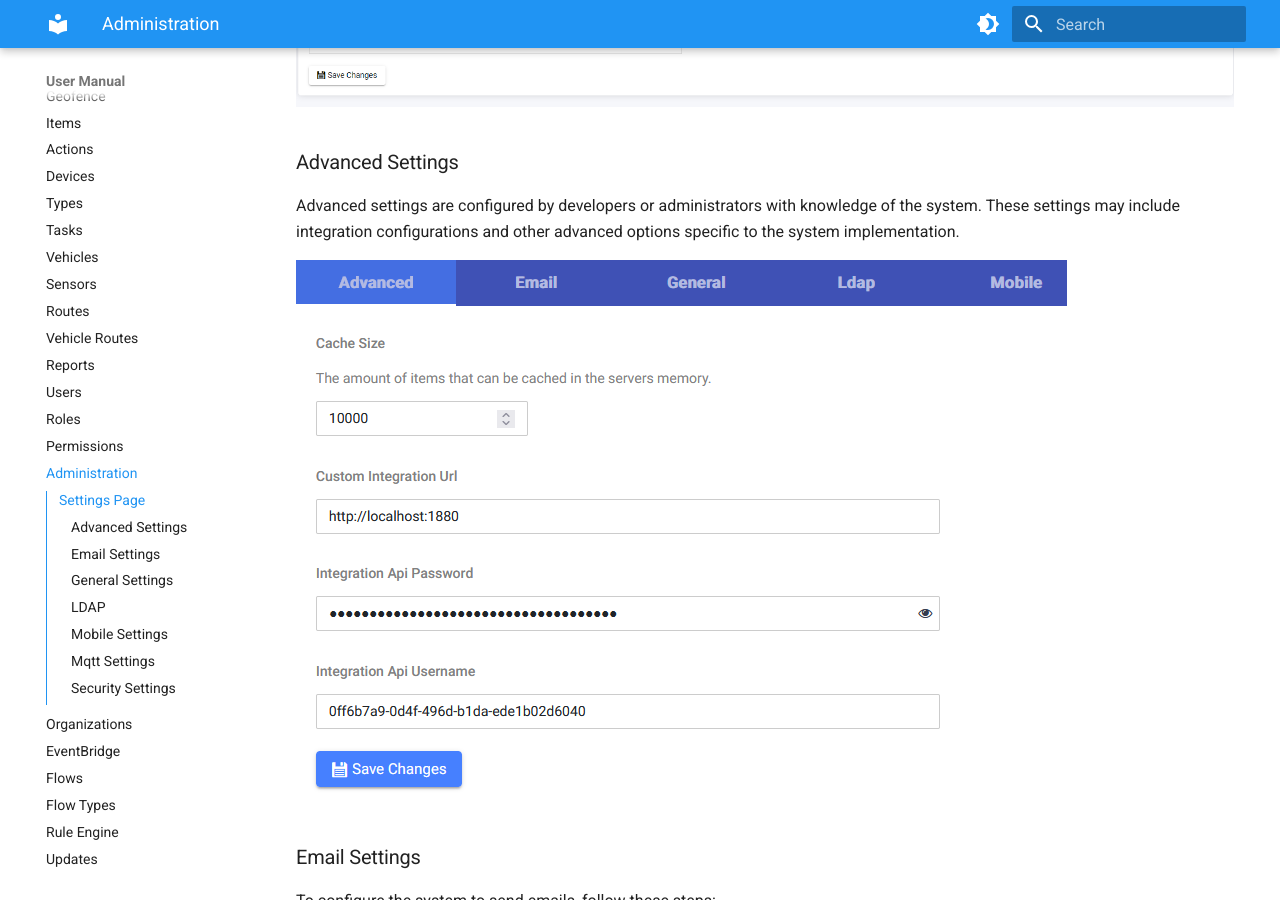
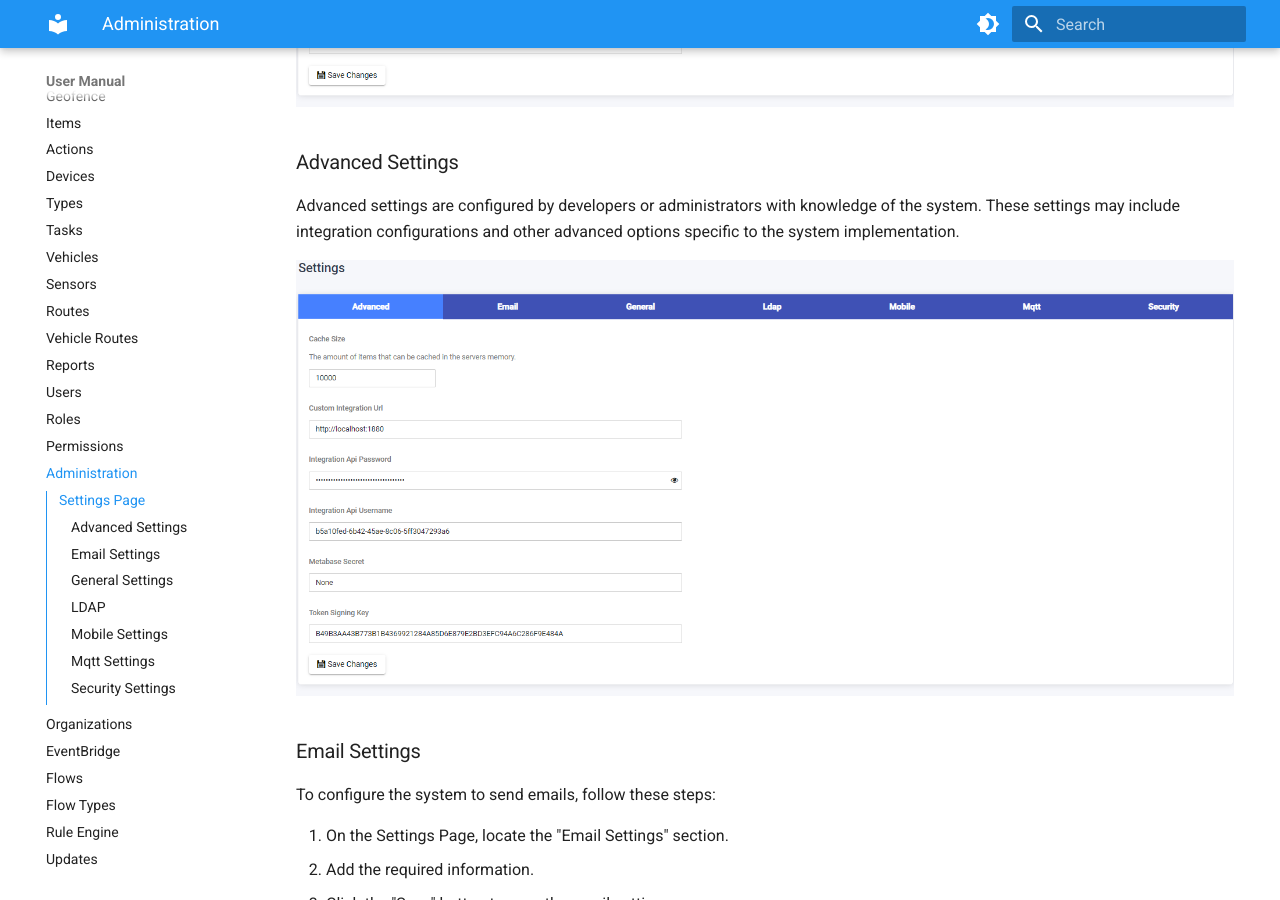
Before and after one commit to blueraintech/traxsense-user-manual, an MkDocs documentation site: the page built from docs/user_manual/administration.md, in a window 1280 px wide and 900 px high, scrolled down 649 px. Built offline with MkDocs 1.6.1 and Material for MkDocs 9.7.7, drawn with Linux system fonts in a browser that asks for light colours.

Commit message:
image updates for administratio settings

```diff
--- a/docs/user_manual/administration.md
+++ b/docs/user_manual/administration.md
@@ -14,7 +14,7 @@ The Settings Page provides various configuration options for the system.
 
 Advanced settings are configured by developers or administrators with knowledge of the system. These settings may include integration configurations and other advanced options specific to the system implementation.
 
-![Alt text](../assets/images/administration/image-1.png)
+![Alt text](../assets/images/administration/image.png)
 
 ### Email Settings
 
```
Also changed, not shown: docs/assets/images/administration/image-2.png, docs/assets/images/administration/image-3.png, docs/assets/images/administration/image-4.png, docs/assets/images/administration/image-5.png.
